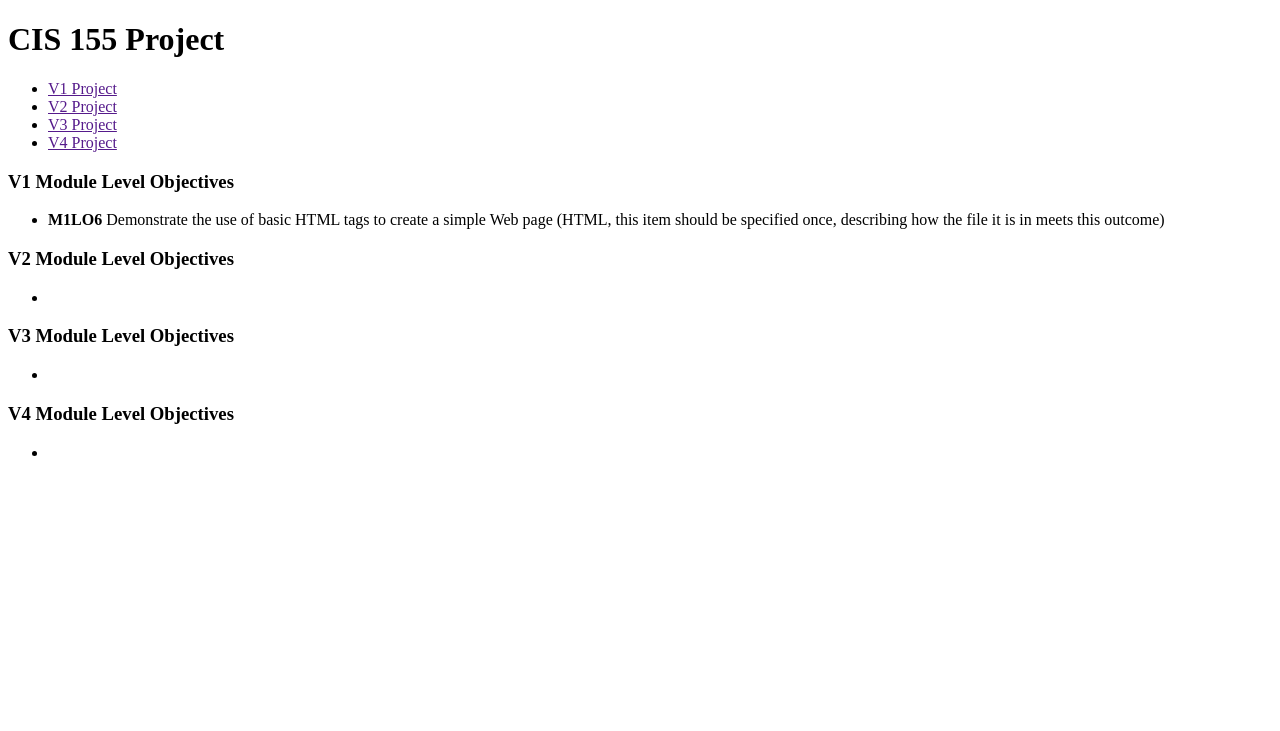
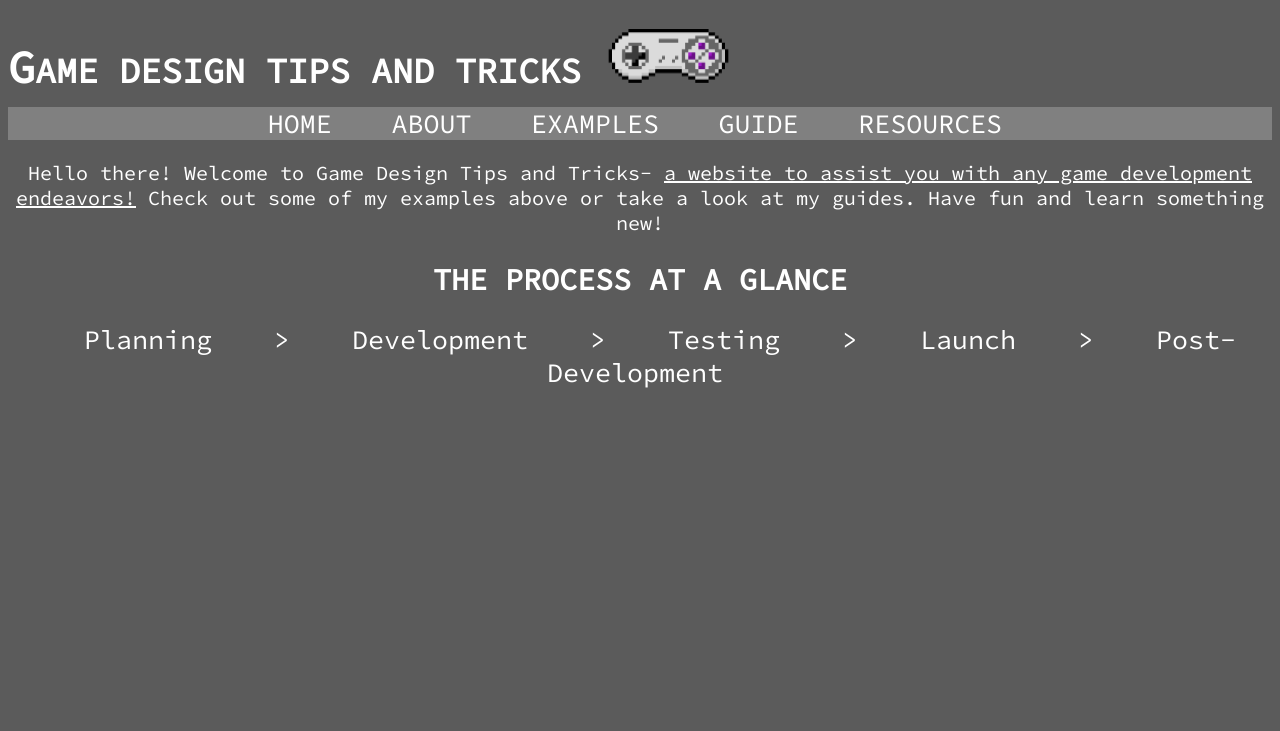
Before and after one commit to zanecaa/ZaneAdamsCIS155, a plain HTML site: page index.html in a window 1280 px wide. Shown: the top 731 px of the page. Drawn offline with Linux system fonts and the light colour scheme.

Commit message:
Add files via upload

```diff
--- a/index.html
+++ b/index.html
@@ -1,43 +1,87 @@
-<!--
-    Name:
-    Date:
-    Course:
-    Instructor:
-    Assignment: Basic Site for CIS 155
-    Notes:
-
--->
 <!DOCTYPE html>
 <html>
-<body>
-<h1>CIS 155 Project</h1>
-<p>
-    <ul>
-    <li><a href="">V1 Project</a></li>
-    <li><a href="">V2 Project</a></li>
-    <li><a href="">V3 Project</a></li>
-    <li><a href="">V4 Project</a></li>
-    </ul>
-</p>
-<p>
-    <!-- Version objectives are those HTML/CSS Module Level Objectives that are required for each version demonstrating your understanding and progress within the class. For example, see M02: Project V1 - Basic HTML and CSS for your V1 Submission -->
-    <h3>V1 Module Level Objectives</h3>
-    <ul>
-        <!-- For example, by adding the list item below, you are committing to having it in your assignment and you have placed the M1L06 next to the element in your code so I can easily find it. You will need to do this for all consequent module level objectives. -->
-        <li><b>M1LO6</b> Demonstrate the use of basic HTML tags to create a simple Web page (HTML, this item should be specified once, describing how the file it is in meets this outcome)</li>
-    </ul>
-    <h3>V2 Module Level Objectives</h3>
-    <ul>
-        <li></li>
-    </ul>
-    <h3>V3 Module Level Objectives</h3>
-    <ul>
-        <li></li>
-    </ul>
-    <h3>V4 Module Level Objectives</h3>
-    <ul>
-        <li></li>
-    </ul>
-</p>
-</body>
+   <!--M1LO6 Demonstrate the use of basic HTML tags to create a simple Web page-->
+    <head>
+        <!--
+        Project V1 - Basic HTML and CSS
+
+        Author: Zane Adams
+        Date: 1/25/2021
+        -->
+
+        <meta charset="utf-8" />
+        <title>Game Design Tips</title>
+        <!--M1LO8 Demonstrate the use of external style sheets-->
+        <link rel="stylesheet" href="styles.css">
+        <link rel="preconnect" href="https://fonts.gstatic.com">
+        <link href="https://fonts.googleapis.com/css2?family=Source+Code+Pro&display=swap" rel="stylesheet">
+    </head>
+
+    <body>
+        <header>
+            <h1>
+                GAME DESIGN TIPS AND TRICKS
+                <!--M1LO9 Demonstrate the use of inline images-->
+                <img src="controllerpic.png" alt="">
+            </h1>
+
+            <nav>
+                <!--M1LO12 Create navigation using unordered lists-->
+                <ul>
+                    <!--
+                        M1LO13 Demonstrate using 3 types of hyperlinks:
+                        site navigation, targeted location using ids, and external
+                    -->
+                    <li><a href="index.html">HOME</a></li>
+                    <li><a href="about.html">ABOUT</a></li>
+                    <li><a href="">EXAMPLES</a></li>
+                    <li><a href="">GUIDE</a></li>
+                    <li><a href="">RESOURCES</a></li>
+                </ul>
+            </nav>
+        </header>
+
+        <section class="welcome">
+            <p>
+                Hello there! Welcome to Game Design Tips and Tricks- <u>a website to
+                assist you with any game development endeavors!</u> Check out some of my
+                examples above or take a look at my guides. Have fun and learn something new!
+            </p>
+
+            <h1>THE PROCESS AT A GLANCE</h1>
+            <!--M1LO7 Demonstrate the use of ordered list-->
+            <ol>
+                <li>Planning</li>
+                <li>></li>
+                <li>Development</li>
+                <li>></li>
+                <li>Testing</li>
+                <li>></li>
+                <li>Launch</li>
+                <li>></li>
+                <li>Post-Development</li>
+            </ol>
+
+            <section id="bigtext">
+                <!--M2LO4 Demonstrate external, embedded, and inline styles-->
+                <style>
+                    section#bigtext {
+                        font-size: 200pt;
+                    }
+                </style>
+
+                <!--M2LO4 Demonstrate external, embedded, and inline styles-->
+                <p style="color:black;">
+                    Don't know what to put here... come back soon.
+                </p>
+            </section>
+        </section>
+
+        <footer>
+            <address>
+                <!--M1LO10 Demonstrate the use of special characters from extended character sets-->
+                Zane Adams &#8226; CIS155 &#8226; 2021
+            </address>
+        </footer>
+    </body>
 </html>
--- /dev/null
+++ b/styles.css
@@ -0,0 +1,89 @@
+@charset "utf-8";
+
+/*
+Project V1 - Basic HTML and CSS
+
+Author: Zane Adams
+Date: 1/25/2021
+*/
+
+html {
+    /*M2LO15 Apply colors using CSS*/
+    background-color: rgb(91, 91, 91);
+    font-family: 'Source Code Pro', monospace;
+}
+
+/*M2LO3 Demonstrate style precedence and inheritance in CSS/*/
+body {
+    color: white;
+}
+
+/*M2LO5 Demonstrate contextual selectors*/
+header > h1 {
+   font-size: 35px;
+   line-height: 60%;
+}
+
+/*M2LO11 Demonstrate a pseudo-classes and a pseudo-element selector*/
+header h1::first-letter {
+    font-size: 45px;
+}
+
+/*M2LO3 Demonstrate style precedence and inheritance in CSS/*/
+nav {
+    background-color: grey;
+    /*M2LO13 Demonstrate how CSS can change presentation of textual elements*/
+    text-align: center;
+}
+
+/*M2LO5 Demonstrate contextual selectors*/
+a {
+    color: white;
+    text-decoration: none;
+}
+
+li {
+    /*M2LO12 Demonstrate how CSS can change presentation of page element*/
+    list-style-type: none;
+    display: inline;
+    font-size: 20pt;
+    padding-right: 50px;
+}
+
+/*M2LO11 Demonstrate a pseudo-classes and a pseudo-element selector*/
+nav a:visited, nav:link {
+    background-color: grey;
+ }
+
+nav:active, nav a:hover {
+    /*
+    M2LO14 Demonstrate and explain the use of progressive enhancement in CSS
+    Older browsers may not recognize hsl color values and ignore them, I put a similiar
+    rgb value in just in case hsla gets ignored.
+    https://www.rapidtables.com/convert/color/hsl-to-rgb.html - this website helped me covert them.
+    */
+    background-color: rgb(107, 107, 107);
+    background-color: hsla(0, 0%, 42%, 0.8);
+}
+
+address {
+    font-style: normal;
+    font-size: 0.9em;
+    text-align: center;
+}
+
+/*M2LO6  Demonstrate a CSS id and a CSS class selector*/
+section.welcome {
+    color: white;
+    text-align: center;
+    font-size: 15pt;
+}
+
+/*M2LO6  Demonstrate a CSS id and a CSS class selector*/
+section#about {
+    text-align: center;
+}
+
+section#about li{
+    display: list-item;
+}
```
Also changed, not shown: about.html (added, +58 -0 lines), controllerpic.png (added).
